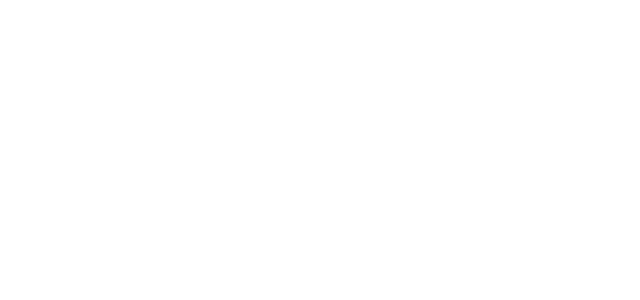
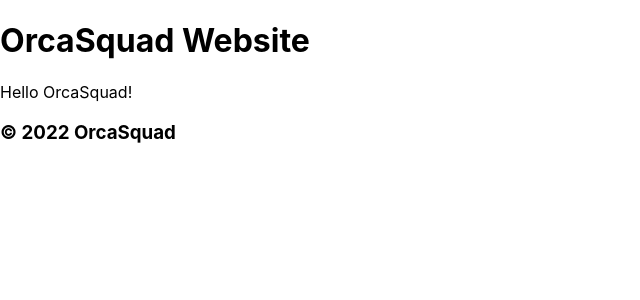
Before and after one commit to OrcaSquad/orcasquad.win, a Next.js app: page / in a window 1280 px wide. Shown: the top 300 px of the page, without its empty margins (0-640 px from the left). Built offline with nearby package versions, Linux system fonts and the light colour scheme.

Commit message:
Created layout template

```diff
--- /dev/null
+++ b/components/Layout.jsx
@@ -0,0 +1,38 @@
+import React from "react";
+import Head from "next/head";
+
+const HeadSection = () => {
+    return (
+        <Head>
+            <title>OrcaSquad</title>
+            <meta name="description" content="OrcaSquad Website" />
+
+            <link rel="icon" href="/favicon.ico" />
+        </Head>
+    );
+};
+
+const Header = () => {
+    return (
+        <header>
+            <h1>OrcaSquad Website</h1>
+        </header>
+    );
+};
+
+const Footer = () => {
+    return <h3>© 2022 OrcaSquad</h3>;
+};
+
+const Layout = ({ children }) => {
+    return (
+        <>
+            <HeadSection />
+            <Header />
+            {children}
+            <Footer />
+        </>
+    );
+};
+
+export default Layout;
--- a/src/pages/_app.js
+++ b/src/pages/_app.js
@@ -1,7 +1,14 @@
-import '../styles/globals.css'
+import "../styles/globals.css";
+import Layout from "../../components/Layout";
 
 function MyApp({ Component, pageProps }) {
-  return <Component {...pageProps} />
+    return (
+        <Layout>
+
+            <Component {...pageProps} />
+
+        </Layout>
+    );
 }
 
-export default MyApp
+export default MyApp;
--- a/src/pages/index.js
+++ b/src/pages/index.js
@@ -1,17 +1,9 @@
-import Head from 'next/head'
-import Image from 'next/image'
-import styles from '../styles/Home.module.css'
+import React from "react";
+import Image from "next/image";
+import styles from "../styles/Home.module.css";
 
-export default function Home() {
-    return (
-        <div className={styles.container}>
-        <Head>
-            <title>OrcaSquad</title>
-            <meta name="description" content=" " />
+const HomePage = () => {
+    return <div className={styles.container}>Hello OrcaSquad!</div>;
+};
 
-            <link rel="icon" href="/favicon.ico" />
-        </Head>
-
-        </div>
-    )
-}
+export default HomePage;
```
